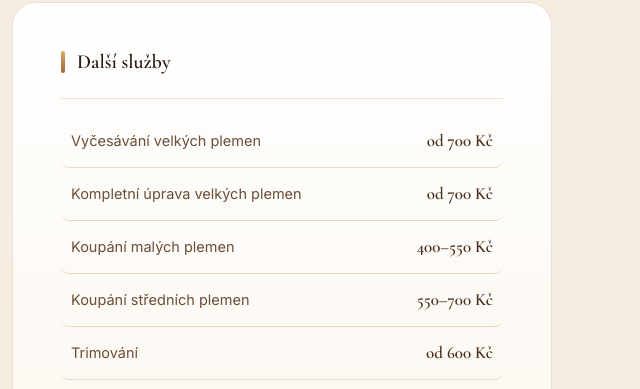
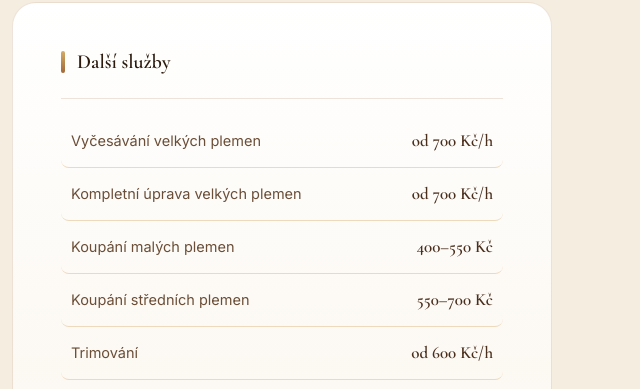
Before and after one commit to mateshavlik/salonlena, a plain HTML site: page index.html in a window 1280 px wide. Shown: the part 4740-5129 px from the top of the page, 640-1280 px from the left. Drawn offline with nearby package versions, Linux system fonts and the light colour scheme.

Commit message:
úprava ceníku

```diff
--- a/index.html
+++ b/index.html
@@ -396,11 +396,11 @@
           <div class="pricing-col">
             <h3 class="pricing-col__title">Další služby</h3>
             <ul class="price-list">
-              <li class="price-item"><span class="price-item__name">Vyčesávání velkých plemen</span><span class="price-item__price">od 700 Kč</span></li>
-              <li class="price-item"><span class="price-item__name">Kompletní úprava velkých plemen</span><span class="price-item__price">od 700 Kč</span></li>
+              <li class="price-item"><span class="price-item__name">Vyčesávání velkých plemen</span><span class="price-item__price">od 700 Kč/h</span></li>
+              <li class="price-item"><span class="price-item__name">Kompletní úprava velkých plemen</span><span class="price-item__price">od 700 Kč/h</span></li>
               <li class="price-item"><span class="price-item__name">Koupání malých plemen</span><span class="price-item__price">400–550 Kč</span></li>
               <li class="price-item"><span class="price-item__name">Koupání středních plemen</span><span class="price-item__price">550–700 Kč</span></li>
-              <li class="price-item"><span class="price-item__name">Trimování</span><span class="price-item__price">od 600 Kč</span></li>
+              <li class="price-item"><span class="price-item__name">Trimování</span><span class="price-item__price">od 600 Kč/h</span></li>
               <li class="price-item price-item--note"><span class="price-item__name">Rozčesávání dredů — příplatek</span><span class="price-item__price">+ 100 Kč</span></li>
             </ul>
           </div>
```
